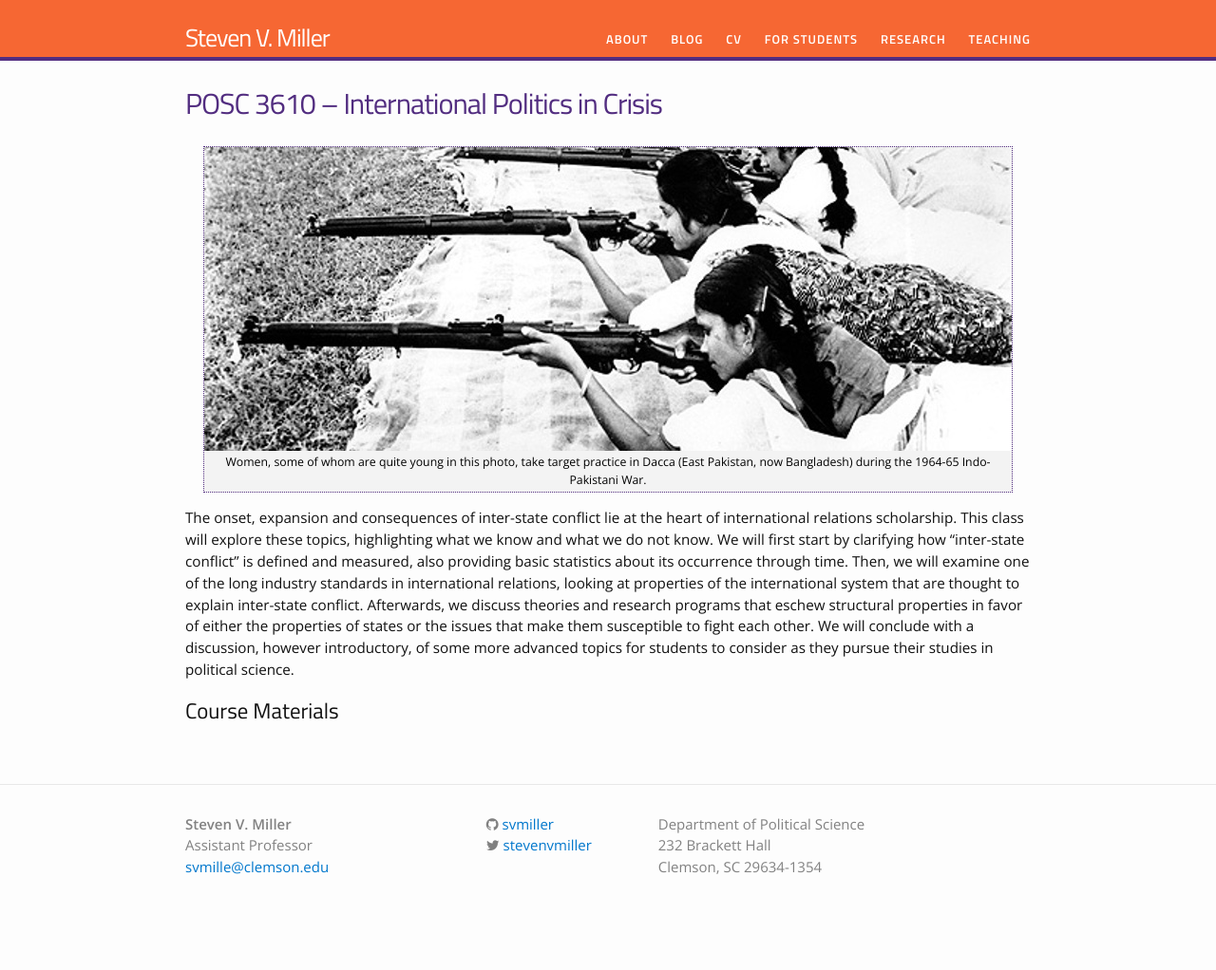
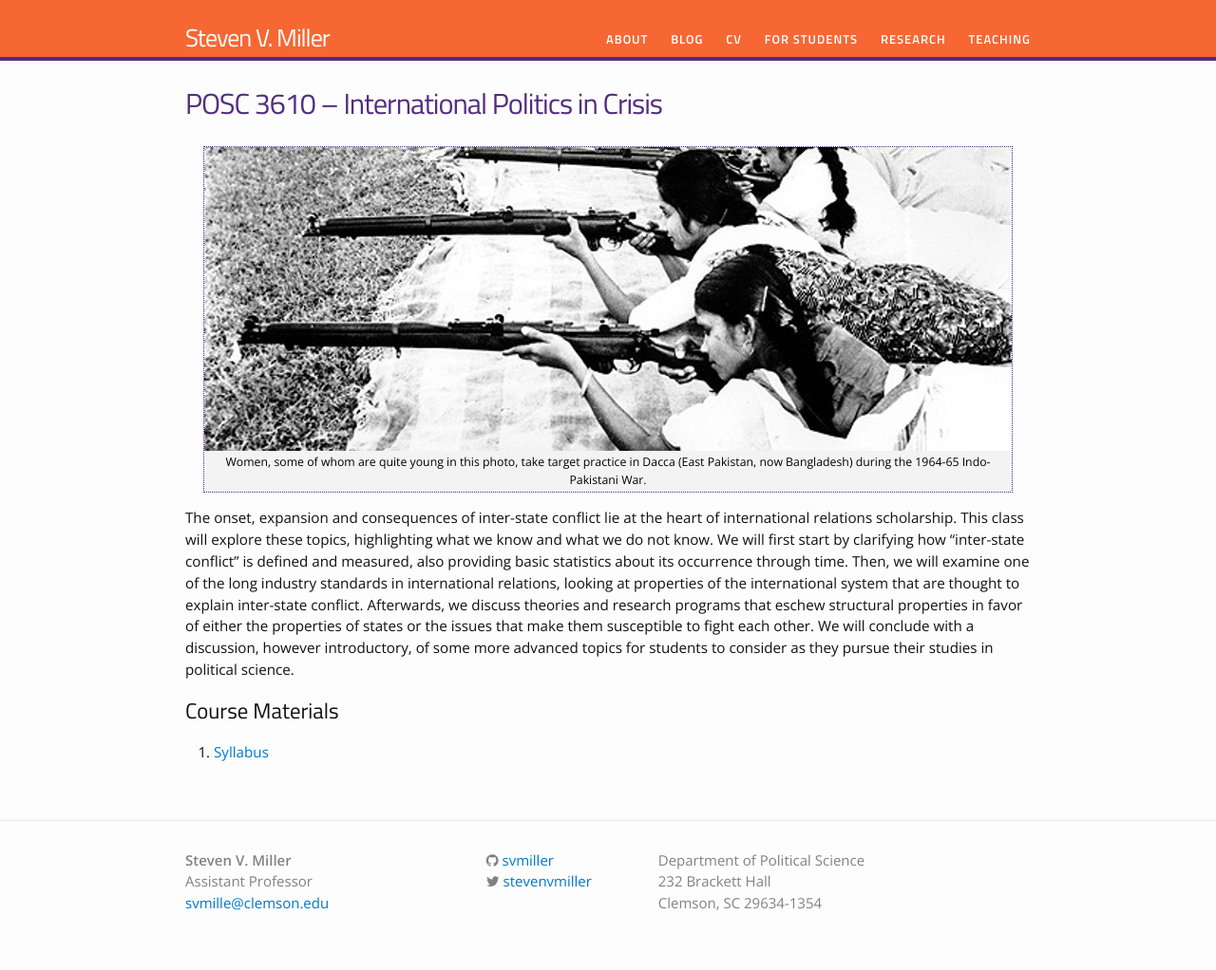
Before and after one commit to svmiller/svmiller.github.io, a Jekyll site: the page built from teaching/posc-3610.md, in a window 1280 px wide. Shown: the whole page at 95% size. Built offline with Jekyll 4.4.1, drawn with Linux system fonts in a browser that asks for light colours; nearby versions of some CDN libraries; some web fonts are replaced; before the commit the page ends 984 px from its top, so only the background shows below that.

Commit message:
add syllabus for 3610

```diff
--- a/teaching/posc-3610.md
+++ b/teaching/posc-3610.md
@@ -9,3 +9,5 @@
 The onset, expansion and consequences of inter-state conflict lie at the heart of international relations scholarship.  This class will explore these topics, highlighting what we know and what we do not know.  We will first start by clarifying how "inter-state conflict" is defined and measured, also providing basic statistics about its occurrence through time. Then, we will examine one of the long industry standards in international relations, looking at properties of the international system that are thought to explain inter-state conflict.  Afterwards, we discuss theories and research programs that eschew structural properties in favor of either the properties of states or the issues that make them susceptible to fight each other.  We will conclude with a discussion, however introductory, of some more advanced topics for students to consider as they pursue their studies in political science.
 
 ## Course Materials
+
+1. [Syllabus](https://www.dropbox.com/s/6z1xcwancsr2xkg/posc3610-spring2017-syllabus.pdf?dl=0)
```
